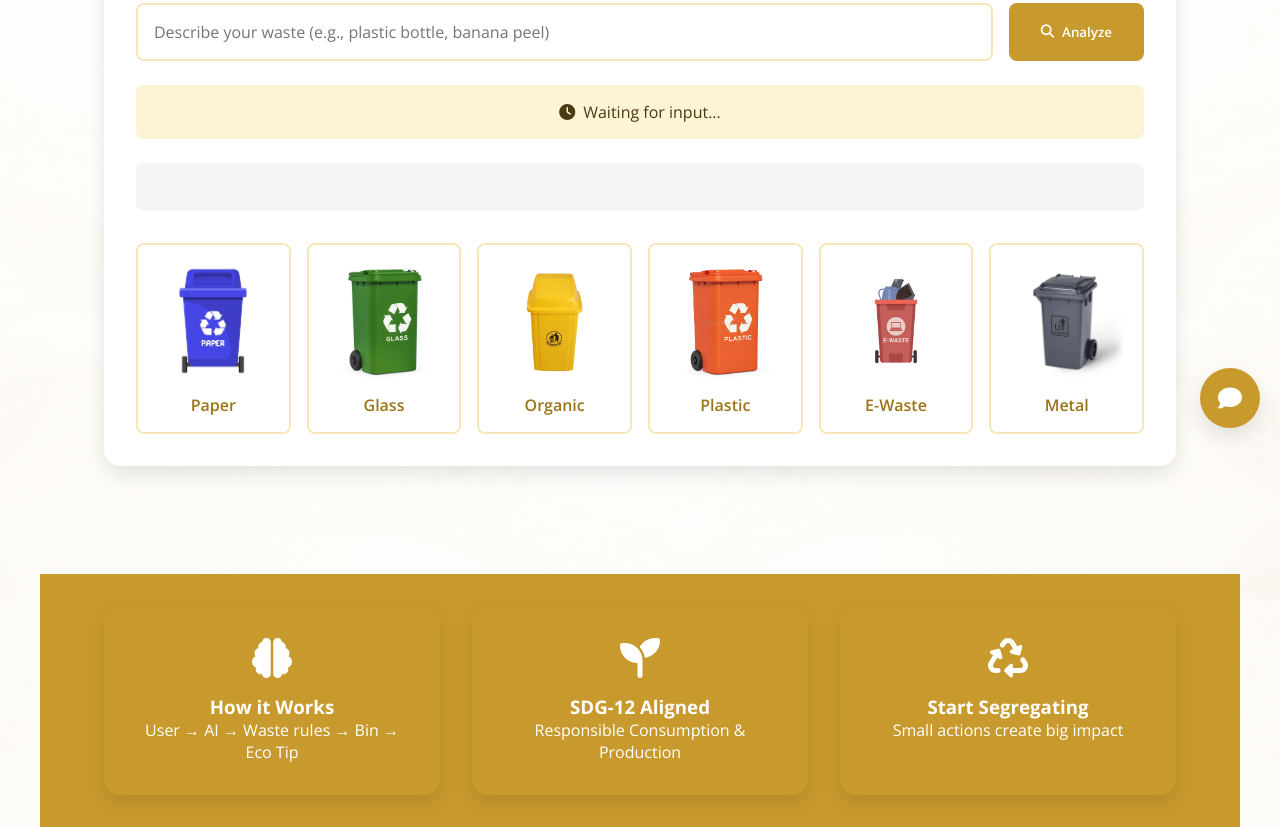
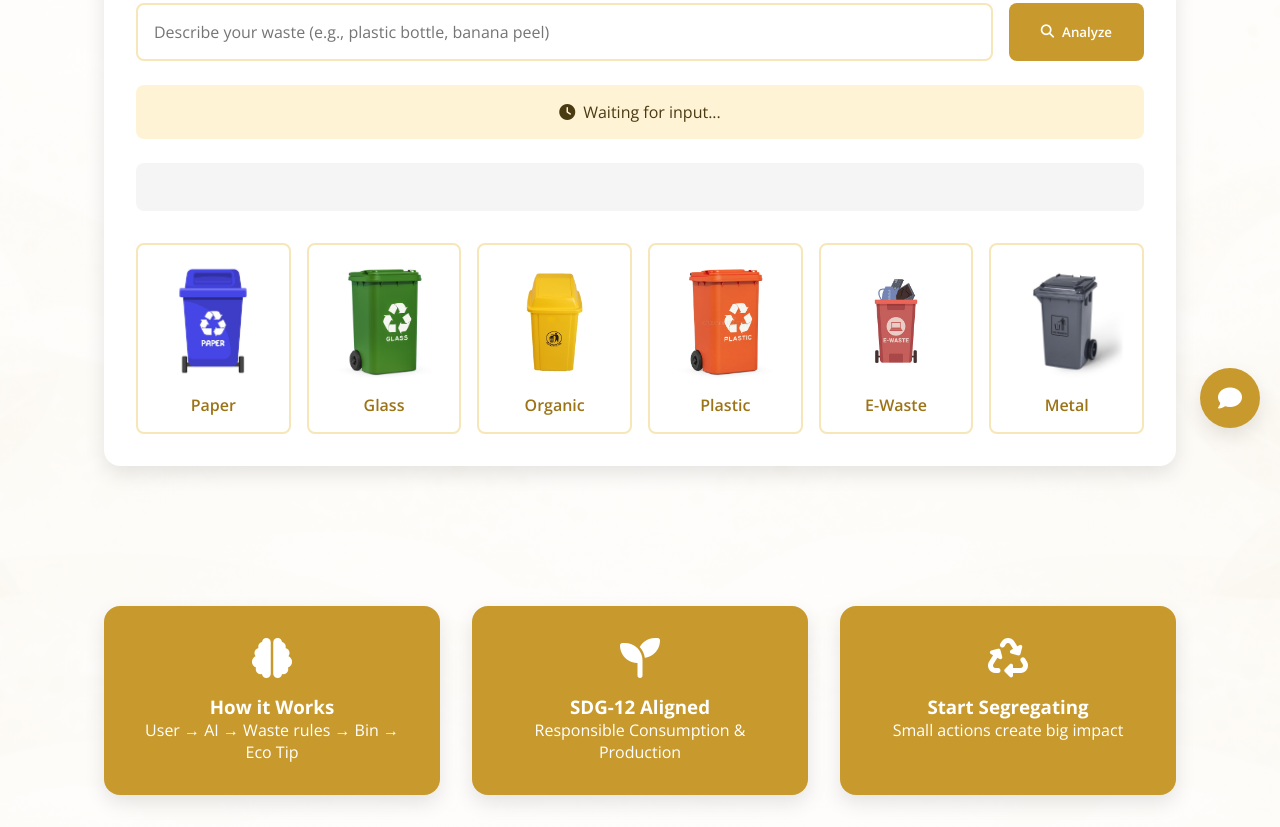
Before and after one commit to pruthviraj-m/Smart-Waste-Segregation-system, a plain HTML site: page index.html in a window 1280 px wide. Shown: the part 352-1179 px from the top of the page. Drawn offline with nearby package versions, Linux system fonts and the light colour scheme.

Commit message:
Update style.css

```diff
--- a/style.css
+++ b/style.css
@@ -356,7 +356,7 @@ body {
 
 /* Features */
 .eco-features {
-     background: var(--sdg);
+
     color: var(--white);
     display: grid;
     grid-template-columns: repeat(auto-fit, minmax(250px, 1fr));
```
